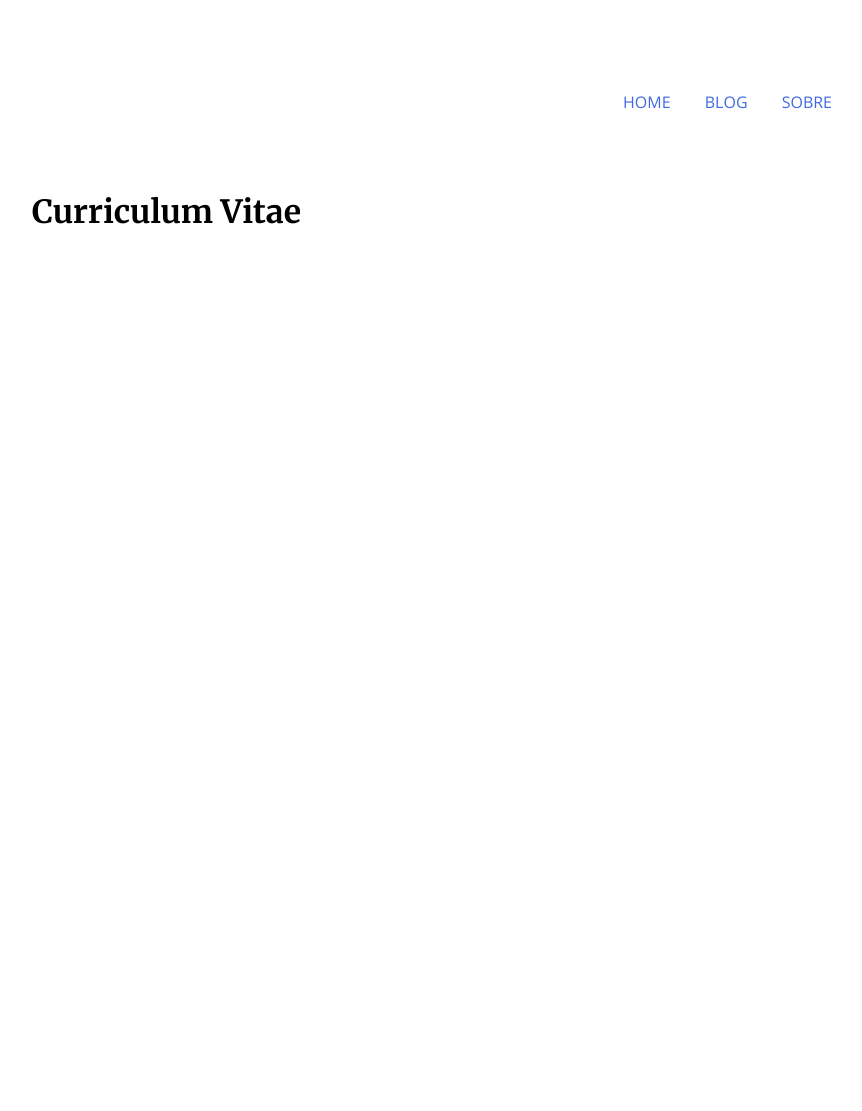
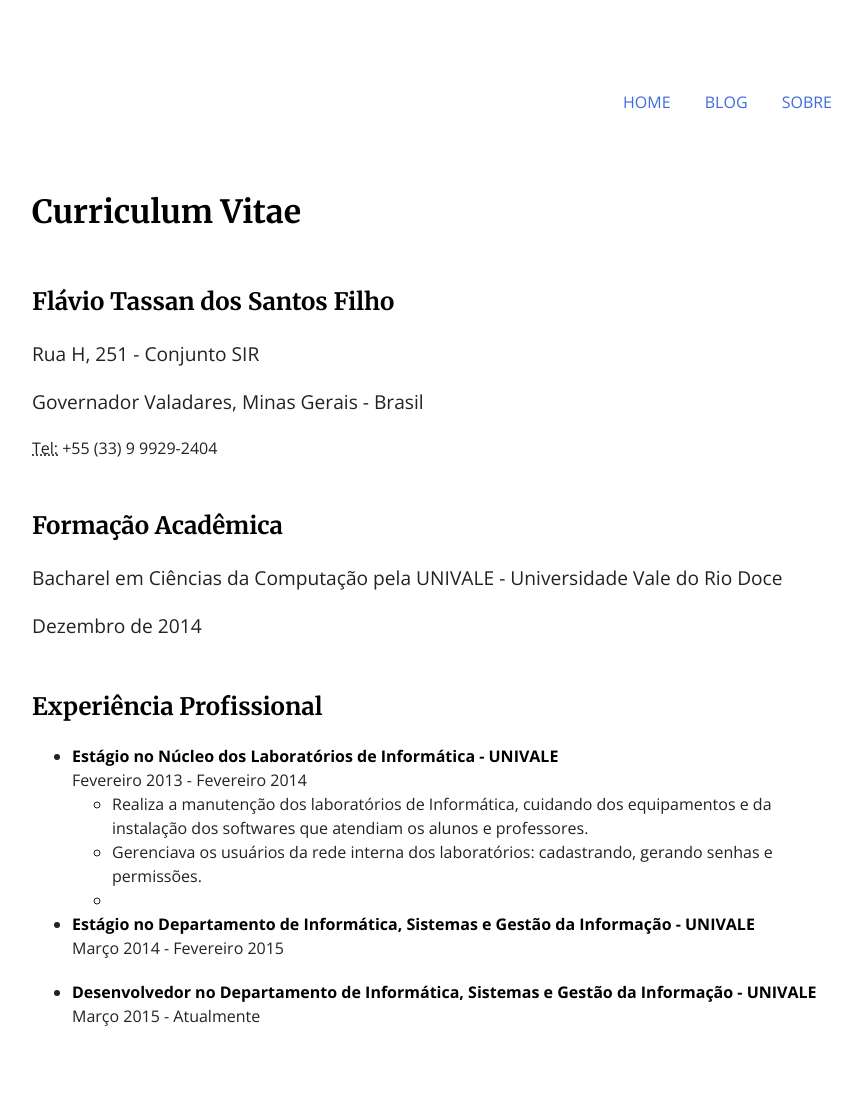
Before and after one commit to tassan/tassan.github.io, a Jekyll site: the page built from cv/index.html, in a window 1280 px wide. Shown: the whole page, without its empty margins (208-1070 px from the left). Built offline with Jekyll 4.4.1, drawn with Linux system fonts in a browser that asks for light colours; nearby versions of some CDN libraries; comment, search, counter and statistics services are not loaded; before the commit the page ends 900 px from its top, so only the background shows below that.

Commit message:
Update index.html

```diff
--- a/cv/index.html
+++ b/cv/index.html
@@ -3,3 +3,54 @@ layout: default
 title: Curriculum Vitae
 ---
 	<h1>{{ page.title }}</h1>
+
+    <h2>Flávio Tassan dos Santos Filho</h2>
+
+    <div class="cv">
+        <p>Rua H, 251 - Conjunto SIR</p>
+        <p>Governador Valadares, Minas Gerais - Brasil</p>
+        <abbr title="telefone">Tel:</abbr> +55 (33) 9 9929-2404
+    </div>
+    <div class="cv">
+        <h2>Formação Acadêmica</h2>
+        <p>Bacharel em Ciências da Computação pela UNIVALE - Universidade Vale do Rio Doce</p>
+        <p>Dezembro de 2014</p>
+    </div>
+    <div class="cv">
+        <h2>Experiência Profissional</h2>
+        <ul>
+            <li>
+                <strong>Estágio no Núcleo dos Laboratórios de Informática - UNIVALE</strong>
+                <br>
+                <span>Fevereiro 2013 - Fevereiro 2014</span>
+                <ul>
+                    <li>
+                    Realiza a manutenção dos laboratórios de Informática, cuidando dos equipamentos e da instalação dos softwares que atendiam os alunos e professores.
+                    </li>
+                    <li>
+                    Gerenciava os usuários da rede interna dos laboratórios: cadastrando, gerando senhas e permissões.
+                    </li>
+                    <li>
+
+                    </li>
+                </ul>
+            </li>
+            <li>
+                <strong>Estágio no Departamento de Informática, Sistemas e Gestão da Informação - UNIVALE</strong>
+                <br>
+                <span>Março 2014 - Fevereiro 2015</span>
+                <p>
+
+                </p>
+            </li>
+            <li>
+                <strong>Desenvolvedor no Departamento de Informática, Sistemas e Gestão da Informação - UNIVALE</strong>
+                <br>
+                <span>Março 2015 - Atualmente</span>
+                <p></p>
+            </li>
+        </ul>
+    </div>
+    <div class="cv">
+
+    </div>
```
